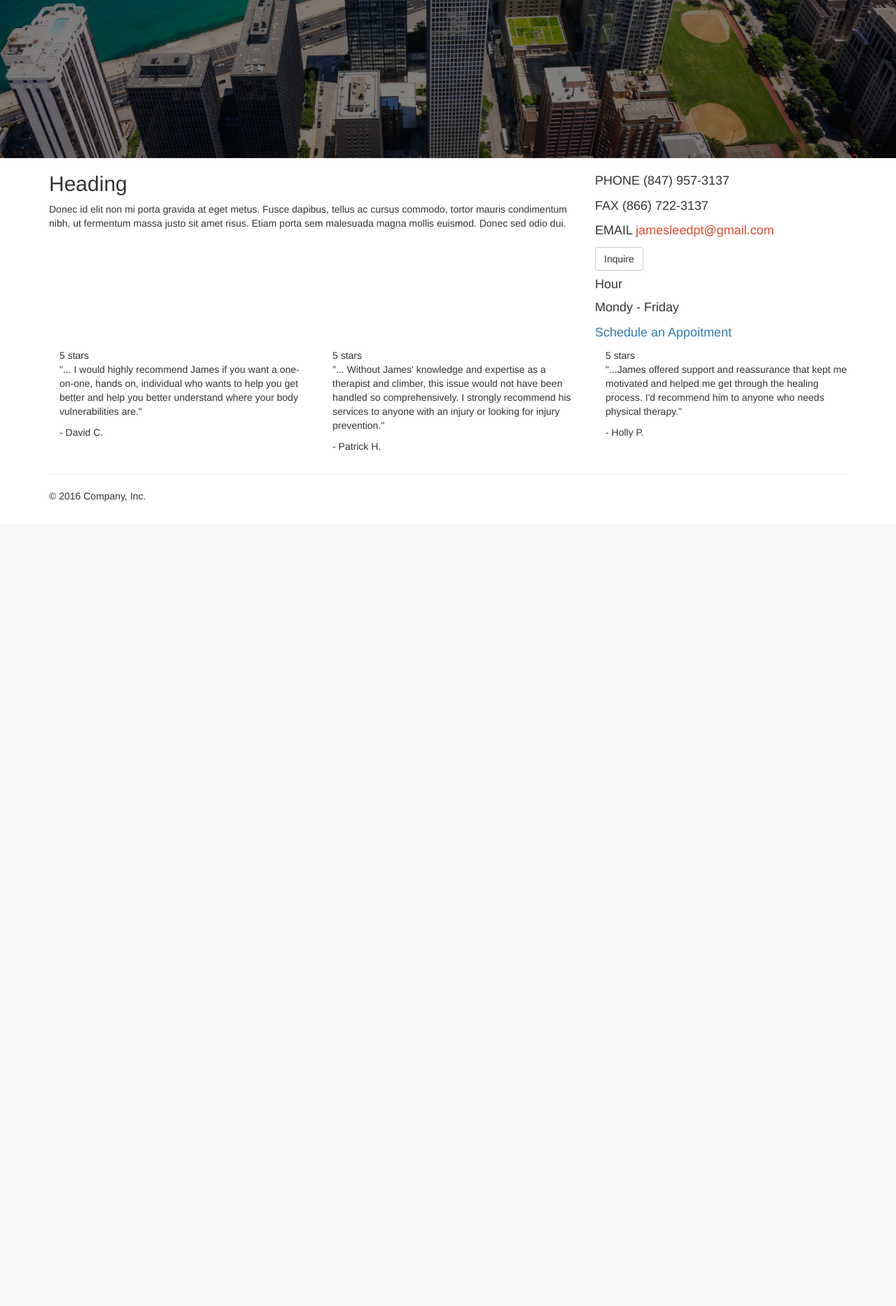
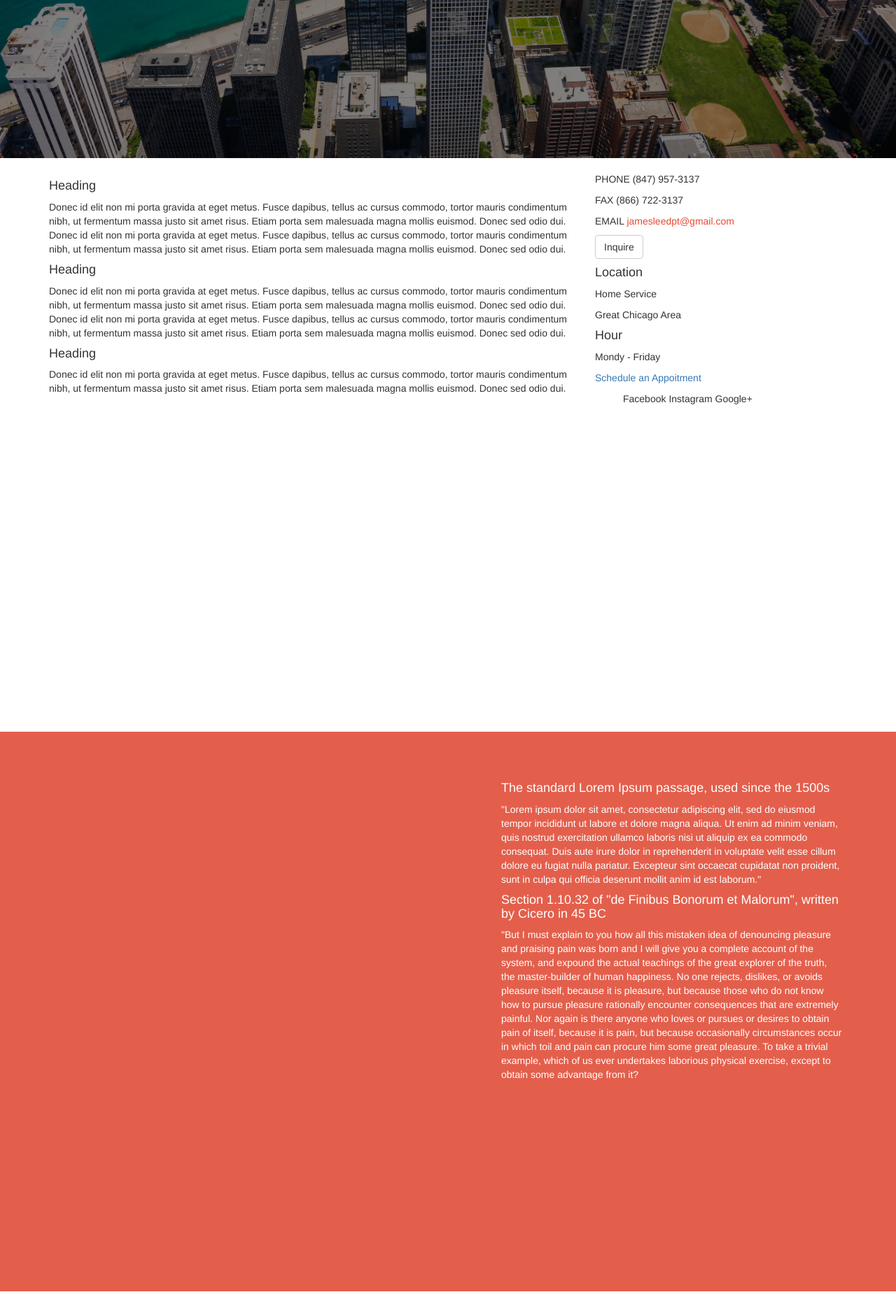
Before and after one commit to thatnewwen/leept, a PHP site: page / in a window 1280 px wide. Shown: the part 574-2441 px from the top of the page at 70% size. Before the commit the page ends 1291 px from the top, so only its background shows below. Run offline with PHP 8.4, Linux system fonts and the light colour scheme; grey boxes labelled with a size stand in for pictures from a placeholder-image service; some libraries are stand-ins or nearby versions.

Commit message:
more blocks added

```diff
--- a/index.html
+++ b/index.html
@@ -58,7 +58,6 @@
           <li><a href="#">Blog</a></li>
           <li><a href="#">Schedule</a></li>
           <li><a href="#">Contact</a></li>
-
         </ul>
       </div><!-- /.navbar-collapse -->
     </div><!-- /.container-fluid -->
@@ -79,15 +78,28 @@
     <!-- Example row of columns -->
     <div class="row">
       <div class="col-md-8">
-          <h2>Heading</h2>
+        <h4>Heading</h4>
+        <p>Donec id elit non mi porta gravida at eget metus. Fusce dapibus, tellus ac cursus commodo, tortor mauris condimentum nibh, ut fermentum massa justo sit amet risus. Etiam porta sem malesuada magna mollis euismod. Donec sed odio dui.
+          Donec id elit non mi porta gravida at eget metus. Fusce dapibus, tellus ac cursus commodo, tortor mauris condimentum nibh, ut fermentum massa justo sit amet risus. Etiam porta sem malesuada magna mollis euismod. Donec sed odio dui.
+        </p>
+        <h4>Heading</h4>
+        <p>Donec id elit non mi porta gravida at eget metus. Fusce dapibus, tellus ac cursus commodo, tortor mauris condimentum nibh, ut fermentum massa justo sit amet risus. Etiam porta sem malesuada magna mollis euismod. Donec sed odio dui.
+          Donec id elit non mi porta gravida at eget metus. Fusce dapibus, tellus ac cursus commodo, tortor mauris condimentum nibh, ut fermentum massa justo sit amet risus. Etiam porta sem malesuada magna mollis euismod. Donec sed odio dui.
+        </p>
+        <h4>Heading</h4>
         <p>Donec id elit non mi porta gravida at eget metus. Fusce dapibus, tellus ac cursus commodo, tortor mauris condimentum nibh, ut fermentum massa justo sit amet risus. Etiam porta sem malesuada magna mollis euismod. Donec sed odio dui. </p>
       </div>
-        <div class="col-md-4 side-contact">
+      <div class="col-md-4">
         <p>PHONE (847) 957-3137</p>
         <p>FAX (866) 722-3137</p>
         <p>EMAIL <a style="color:#E74A33" href="mailto:jamesleedpt@gmail.com">&#106;&#97;&#109;&#101;&#115;&#108;&#101;&#101;&#100;&#112;&#116;&#64;&#103;&#109;&#97;&#105;&#108;&#46;&#99;&#111;&#109;</a></p>
         <p><a class="btn btn-default" href="#" role="button">Inquire</a></p>
 
+        <h4>Location</h4>
+        <p>Home Service</p>
+        <p>
+          Great Chicago Area
+        </p>
         <h4>Hour</h4>
         <p>
           Mondy - Friday
@@ -95,12 +107,49 @@
         <p>
           <a href="https://leedpt.setmore.com/">Schedule an Appoitment</a>
         </p>
+
+        <ul class="social">
+          <li>
+            Facebook
+          </li>
+          <li>
+            Instagram
+          </li>
+          <li>
+            Google+
+          </li>
+        </ul>
       </div>
+    </div>
+
+
+  </div>
+
+  <div class="container bio" >
+    <div class="row">
+      <div class="col-md-6">
+      </div>
+      <div class="col-md-6">
+        <div class="bio-text">
+          <h4>The standard Lorem Ipsum passage, used since the 1500s</h4>
+          <p>
+            "Lorem ipsum dolor sit amet, consectetur adipiscing elit, sed do eiusmod tempor incididunt ut labore et dolore magna aliqua. Ut enim ad minim veniam, quis nostrud exercitation ullamco laboris nisi ut aliquip ex ea commodo consequat. Duis aute irure dolor in reprehenderit in voluptate velit esse cillum dolore eu fugiat nulla pariatur. Excepteur sint occaecat cupidatat non proident, sunt in culpa qui officia deserunt mollit anim id est laborum."
+          </p>
+          <h4>
+            Section 1.10.32 of "de Finibus Bonorum et Malorum", written by Cicero in 45 BC</h4>
+            <p>
+              "But I must explain to you how all this mistaken idea of denouncing pleasure and praising pain was born and I will give you a complete account of the system, and expound the actual teachings of the great explorer of the truth, the master-builder of human happiness. No one rejects, dislikes, or avoids pleasure itself, because it is pleasure, but because those who do not know how to pursue pleasure rationally encounter consequences that are extremely painful. Nor again is there anyone who loves or pursues or desires to obtain pain of itself, because it is pain, but because occasionally circumstances occur in which toil and pain can procure him some great pleasure. To take a trivial example, which of us ever undertakes laborious physical exercise, except to obtain some advantage from it?
+        </div>
+        </div>
+
+      </div>
+
     </div>
 
     <div class="container review">
       <div class="row">
         <div class="col-md-4">
+          <div class="review-section">
             <div>
               5 stars
             </div>
@@ -111,7 +160,9 @@
               - David C.
             </p>
           </div>
+        </div>
         <div class="col-md-4">
+          <div class="review-section">
             <div>
               5 stars
             </div>
@@ -122,7 +173,9 @@
               - Patrick H.
             </p>
           </div>
+        </div>
         <div class="col-md-4">
+          <div class="review-section">
             <div>
               5 stars
             </div>
@@ -134,11 +187,50 @@
             </p>
           </div>
         </div>
+        <a class="text-center" href="">Leave a review</a>
+      </div>
     </div>
 
-      <hr>
+    <div class="container">
+      <h3>FAQ</h3>
+
+    </div>
+
+    <div class="container blog">
+      <h3>BLOG</h3>
+      <!--see this https://juliemaurel.fr/#methodologie-->
+      <div class="row">
+        <div class="col-md-4"><img src="http://placehold.it/300x200"></div>
+        <div class="col-md-4"><img src="http://placehold.it/300x200"></div>
+        <div class="col-md-4"><img src="http://placehold.it/300x200"></div>
+      </div>
+    </div>
 
     <footer>
+      <div class="container">
+        <div class="row">
+          <div class="col-md-8">
+            <div class="contact">
+              <form action="https://formspree.io/your@email.com"
+              method="POST">
+              <div class="input-field">
+                <input type="text" class="input-field" name="name">
+                <label for="name">Name</label>
+              </div>
+              <div class="input-field">
+                <input type="text" name="email" class="input-field">
+                <label for="email">Email</label>
+              </div>
+              <div class="input-field">
+                <textarea type="text" name="message" id="textarea1" class="materialize-textarea"></textarea>
+                <label for="textarea1">Message</label>
+              </div>
+              <input class="submit" type="submit" value="Send">
+            </form>
+          </div>
+        </div>
+      </div>
+    </div>
     <p>&copy; 2016 Company, Inc.</p>
   </footer>
 </div> <!-- /container -->
--- a/style.css
+++ b/style.css
@@ -1,7 +1,4 @@
 /* Move down content because we have a fixed navbar that is 50px tall */
-body {
-  padding-bottom: 20px;
-}
 
 nav{
 	z-index: 10;
@@ -85,8 +82,53 @@ h1{
 	font-size: 18px;
 }
 
+.header{
+  margin-bottom: 20px;
+}
 
-.side-contact{
+.container.intro{
+  height: 100vh;
+}
+
+.social li{
+  list-style: none;
+  display: inline;
+}
+
+.container.bio{
+  height: 100vh;
+  margin: 0;
+  width: 100%;
+  color: #fff;
+  background-color:#e35f4c;
+}
+
+
+.bio .bio-text{
+  padding: 10%;
+}
+
+.review .row{
+  padding: 20px 0;
+}
+
+.review-section{
+  border: 2px #fff solid;
+  border-radius: 5px;
+  min-height: 210px;
+  padding: 20px;
   margin-top: 20px;
-  font-size: 18px;
 }
+
+.blog{
+}
+
+footer{
+  color: #fff;
+  background-color: #262626;
+  height: 50vh;
+}
+
+footer form{
+
+}
```
Lines whose indentation alone changed are shown as unchanged.
